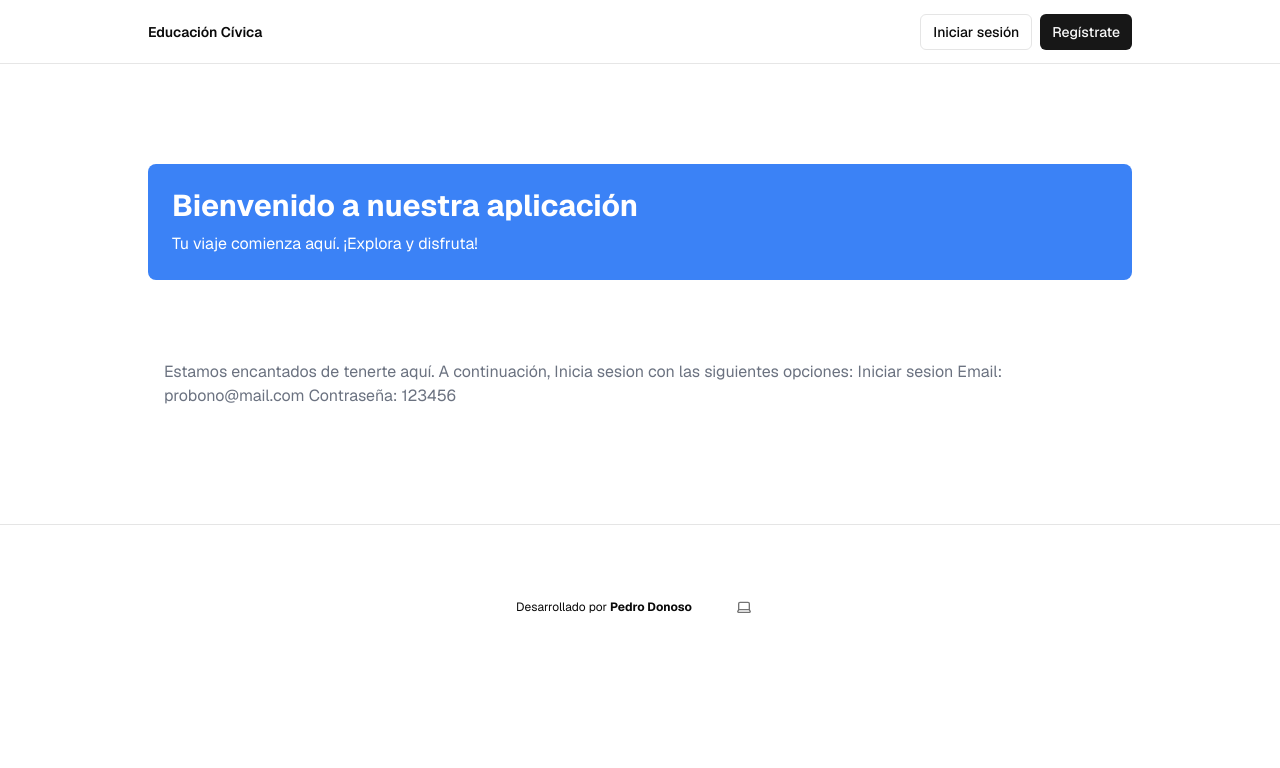
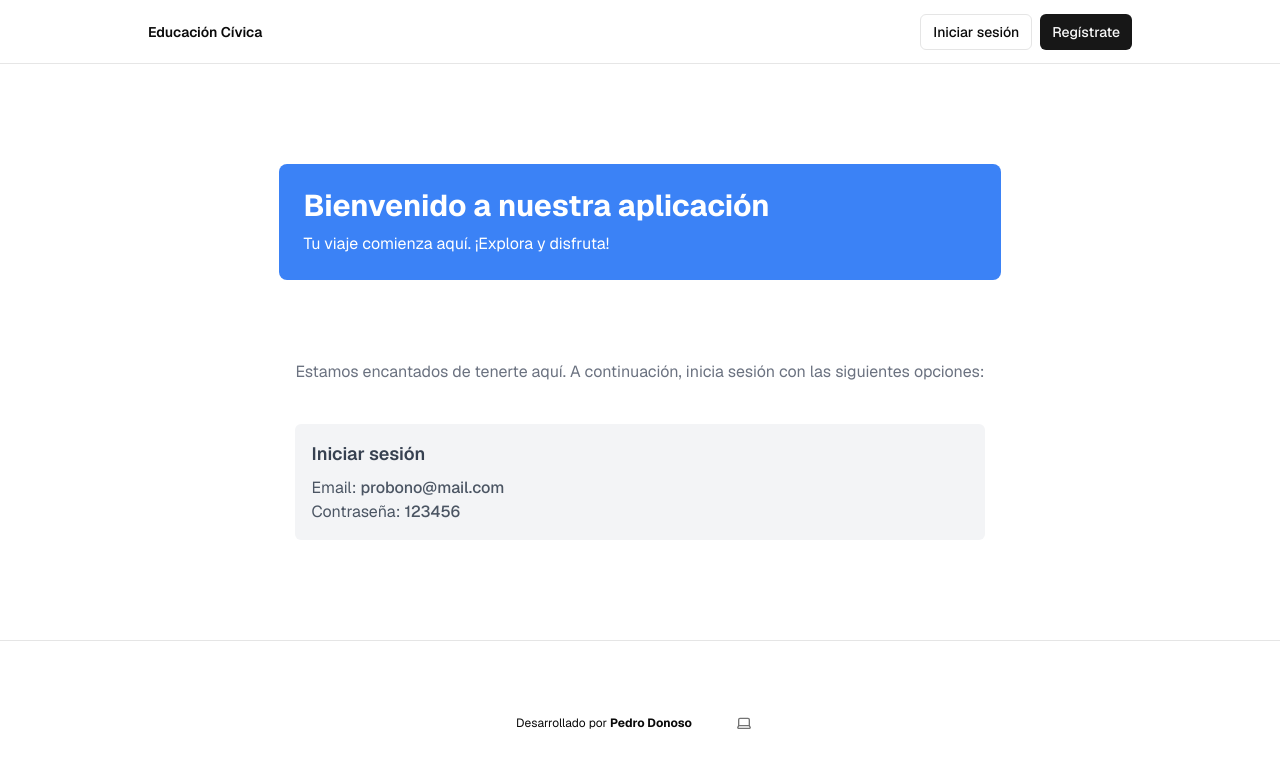
Before and after one commit to pedro-donoso/educacion-civica, a Next.js app: page / in a window 1280 px wide. Shown: the top 768 px of the page. Built offline with nearby package versions, Linux system fonts and the light colour scheme; no server answers.

Commit message:
agrego cuadro con datos

```diff
--- a/app/page.tsx
+++ b/app/page.tsx
@@ -24,13 +24,23 @@ export default async function Home() {
 
       <main className="flex-1 flex flex-col gap-6 px-4">
         <p className="text-gray-500 mb-4">
-          Estamos encantados de tenerte aquí. A continuación, Inicia sesion con las siguientes opciones:
+          Estamos encantados de tenerte aquí. A continuación, inicia sesión con
+          las siguientes opciones:
+        </p>
 
-          Iniciar sesion
-
-          Email: probono@mail.com
-          Contraseña: 123456
-        </p>
+        <div className="bg-gray-100 p-4 rounded-md">
+          <h2 className="text-lg font-semibold text-gray-700">
+            Iniciar sesión
+          </h2>
+          <div className="mt-2">
+            <p className="text-gray-600">
+              Email: <span className="font-medium">probono@mail.com</span>
+            </p>
+            <p className="text-gray-600">
+              Contraseña: <span className="font-medium">123456</span>
+            </p>
+          </div>
+        </div>
       </main>
     </>
   );
```
